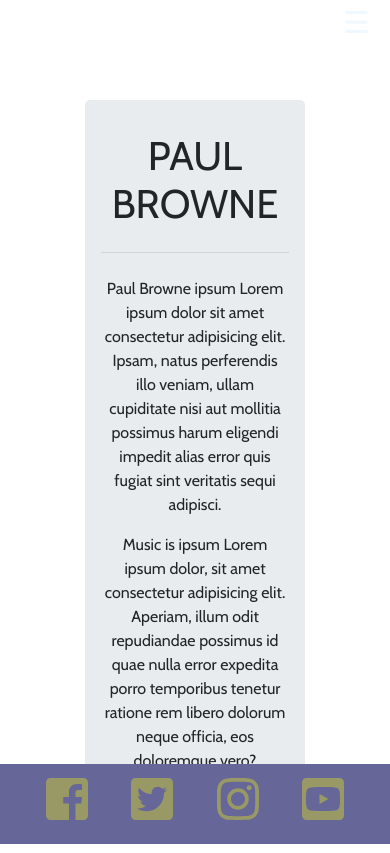
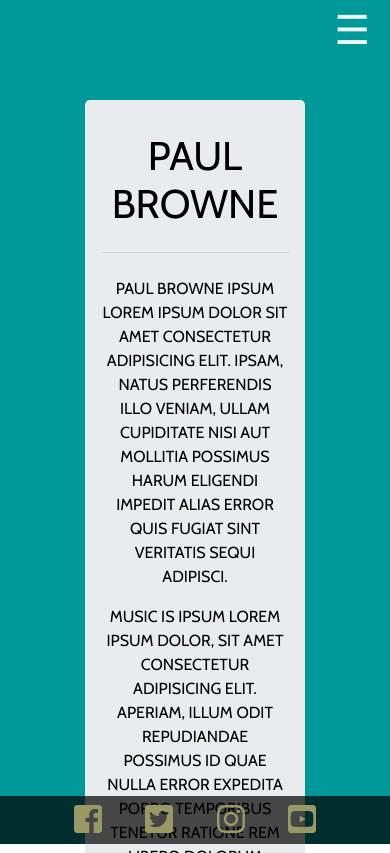
Before and after one commit to Code-Institute-Submissions/Paul-Browne-User-Centric-Front-End-Project, a plain HTML site: page bio.html in a window 390 px wide. Drawn offline with nearby package versions, Linux system fonts and the light colour scheme.

Commit message:
Change font size of hamburger icon, added and bio background, repositioned jumbotron to center, some styling on section footer on bio page.

```diff
--- a/assets/style.css
+++ b/assets/style.css
@@ -121,15 +121,36 @@ body {
 /*---------Bio----*/
 
 #top-bg {
-    background-color: #fff;
+    background-color: #446600;
     padding-top: 100px;
 }
+
+#bio-bg {
+    /*background-image: url(https://i.imgur.com/aJ6LatB.png);*/
+    background-color: #009999;
+    position: fixed;
+    display: inline-block;
+    top: 0;
+    left: 0;
+    width: 100%;
+    height: 100%;
+    background-size: cover;
+    background-position: center center;
+    z-index: -100;
+  }
 
 
 /*-----Jumbotron---*/
 .jumbotron {
     width: 61%;
+    max-width: 100%;
+    margin-top: 100px;
+    top: 20%;
+    color: white;
+    text-transform: uppercase;
+    color: #000;
 }
+
 
 
 .jumbotron h1 {
@@ -138,7 +159,7 @@ body {
 
 /*------Section Footer---*/
 section {
-    background-color: #666699;
+    background-color: rgba(0, 0, 0, 0.7);
     height: 5rem;
 }
 
@@ -178,4 +199,13 @@ section a {
     .footer a {
         font-size: 3.5rem;
     }
+
+    section {
+        height: 3rem;
+    }
+
+    section a {
+        font-size: 2rem;
+        padding: none;
+    }
 }
--- a/bio.html
+++ b/bio.html
@@ -22,12 +22,12 @@
         <a href="#">Contact</a>
     </div>
 </div>
-<span style="font-size: 30px;cursor:pointer" onclick="openNav()">&#9776; </span>
+<span style="font-size: 40px;cursor:pointer" onclick="openNav()">&#9776; </span>
 <!--End Nav-->
 
 <!--Start Bio Page-->
-<div class="container" id="top-bg"></div>
-<div class="container">
+<!--<div class="container" id="top-bg"></div>-->
+<div class="container-fluid" id="bio-bg">
 <div class="jumbotron mx-auto text-center">
     <h1>Paul Browne</h1>
     <hr class="my-4">
```
Also changed, not shown: index.html (+1 -1 lines), 1 other file.
